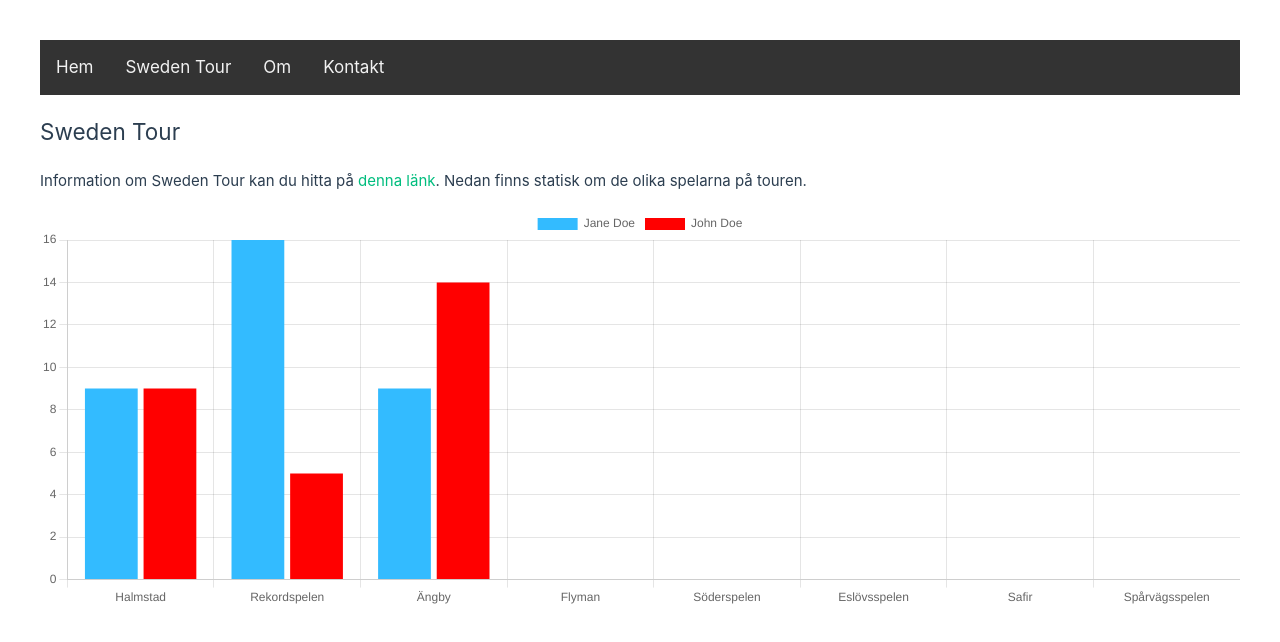
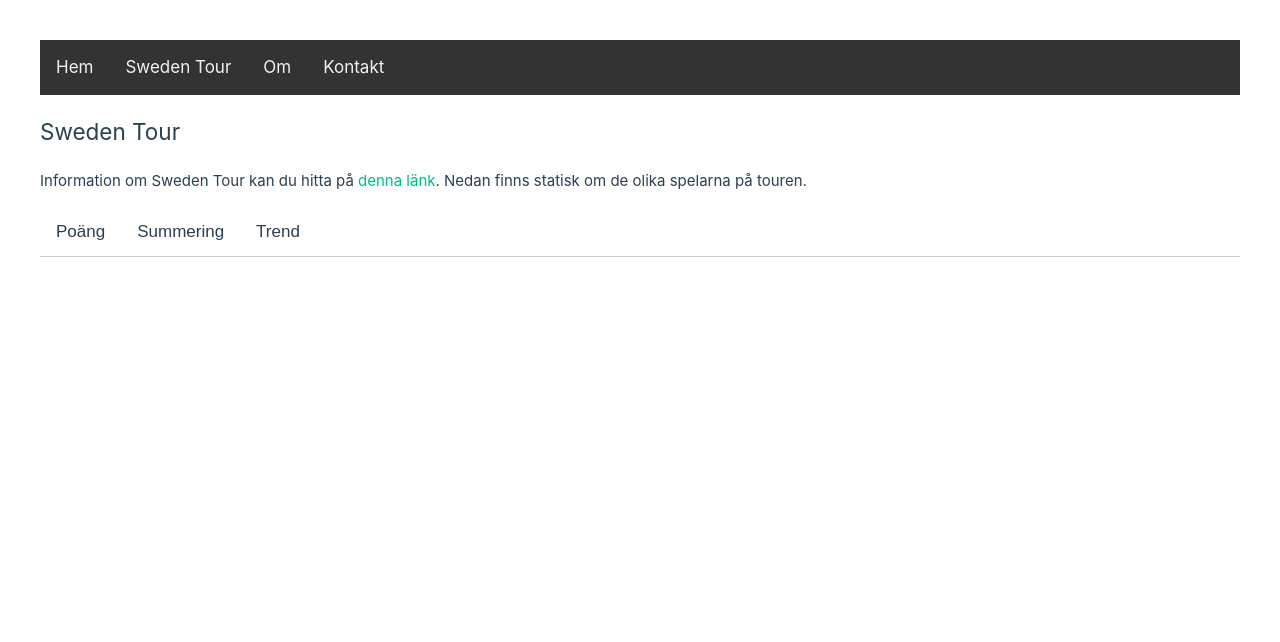
Before and after one commit to enbohm/pingisportalen, a Vue app: page /pingisportalen/swedentour in a window 1280 px wide. Shown: the top 642 px of the page. Built offline with nearby package versions, Linux system fonts and the light colour scheme.

Commit message:
Adding tabs

```diff
--- a/src/components/BarChart.vue
+++ b/src/components/BarChart.vue
@@ -26,11 +26,11 @@
       type: String
     },
     height: {
-      default: 400,
+      default: 600,
       type: Number
     },
     width: {
-      default: 400,
+      default: 600,
       type: Number
     },
     styles: {
--- a/src/views/SwedenTour.vue
+++ b/src/views/SwedenTour.vue
@@ -5,6 +5,21 @@
   name: 'App',
   components: {
     BarChart
+  },
+  methods: {
+    openTab: function (evt, tabName) {
+      var i, tabcontent, tablinks;
+      tabcontent = document.getElementsByClassName("tabcontent");
+      for (i = 0; i < tabcontent.length; i++) {
+        tabcontent[i].style.display = "none";
+      }
+      tablinks = document.getElementsByClassName("tablinks");
+      for (i = 0; i < tablinks.length; i++) {
+        tablinks[i].className = tablinks[i].className.replace("active", "");
+      }
+      document.getElementById(tabName).style.display = "block";
+      evt.currentTarget.className += " active";
+    }
   },
   data() {
     return {
@@ -31,9 +46,69 @@
 }
 </script>
 <template>
-  <h2>Sweden Tour</h2>
-  <p>Information om Sweden Tour kan du hitta på <a
-      href="https://www.svenskbordtennis.com/tavling/nationellatavlingar/SwedenTour/" target="_blank">denna
-      länk</a>. Nedan finns statisk om de olika spelarna på touren.</p>
-  <BarChart :height="400" :width="400" :chart-data="chartData" :chart-options="chartOptions"/>
+  <div class="info">
+    <h2>Sweden Tour</h2>
+    <p>Information om Sweden Tour kan du hitta på <a
+        href="https://www.svenskbordtennis.com/tavling/nationellatavlingar/SwedenTour/" target="_blank">denna
+        länk</a>. Nedan finns statisk om de olika spelarna på touren.</p>
+  </div>
+  <div class="tabcontainer">
+    <div class="tab">
+      <button class="tablinks" @click="openTab($event, 'bar')">Poäng</button>
+      <button class="tablinks" @click="openTab($event, 'line')">Summering</button>
+      <button class="tablinks" @click="openTab($event, 'trend')">Trend</button>
+    </div>
+
+    <div id="bar" class="tabcontent">
+      <BarChart :chart-data="chartData" :chart-options="chartOptions"/>
+    </div>
+
+    <div id="line" class="tabcontent">
+      <p>Paris is the capital of France.</p>
+    </div>
+
+    <div id="trend" class="tabcontent">
+      <p>Tokyo is the capital of Japan.</p>
+    </div>
+  </div>
+
 </template>
+
+<style>
+
+.tab {
+  overflow: hidden;
+  border-bottom: 1px solid #ccc;
+}
+
+/* Style the buttons inside the tab */
+.tab button {
+  background-color: inherit;
+  float: left;
+  border: none;
+  outline: none;
+  cursor: pointer;
+  padding: 14px 16px;
+  transition: 0.3s;
+  font-size: 17px;
+  color: var(--color-text);
+}
+
+/* Change background color of buttons on hover */
+.tab button:hover {
+  background-color: var(--vt-c-black-soft);
+}
+
+/* Create an active/current tablink class */
+.tab button.active {
+  background-color: var(--vt-c-black-soft);
+}
+
+/* Style the tab content */
+.tabcontent {
+  display: none;
+  padding: 6px 12px;
+  border-top: none;
+  position: relative;
+}
+</style>
```
